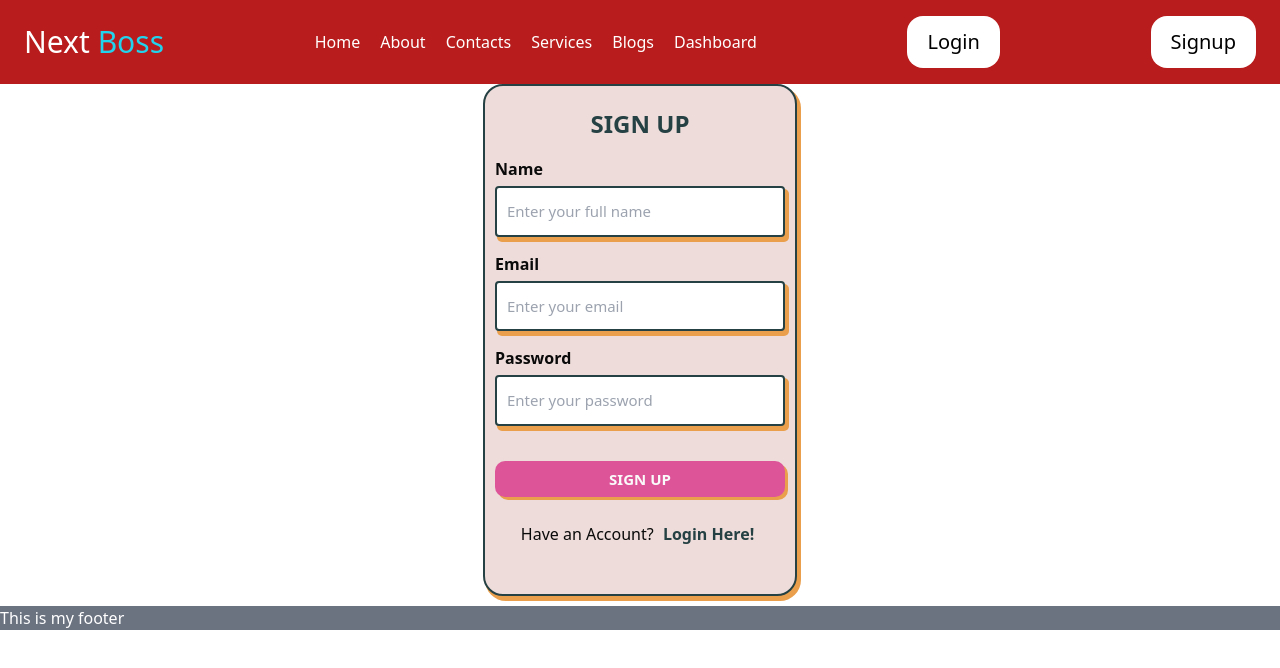
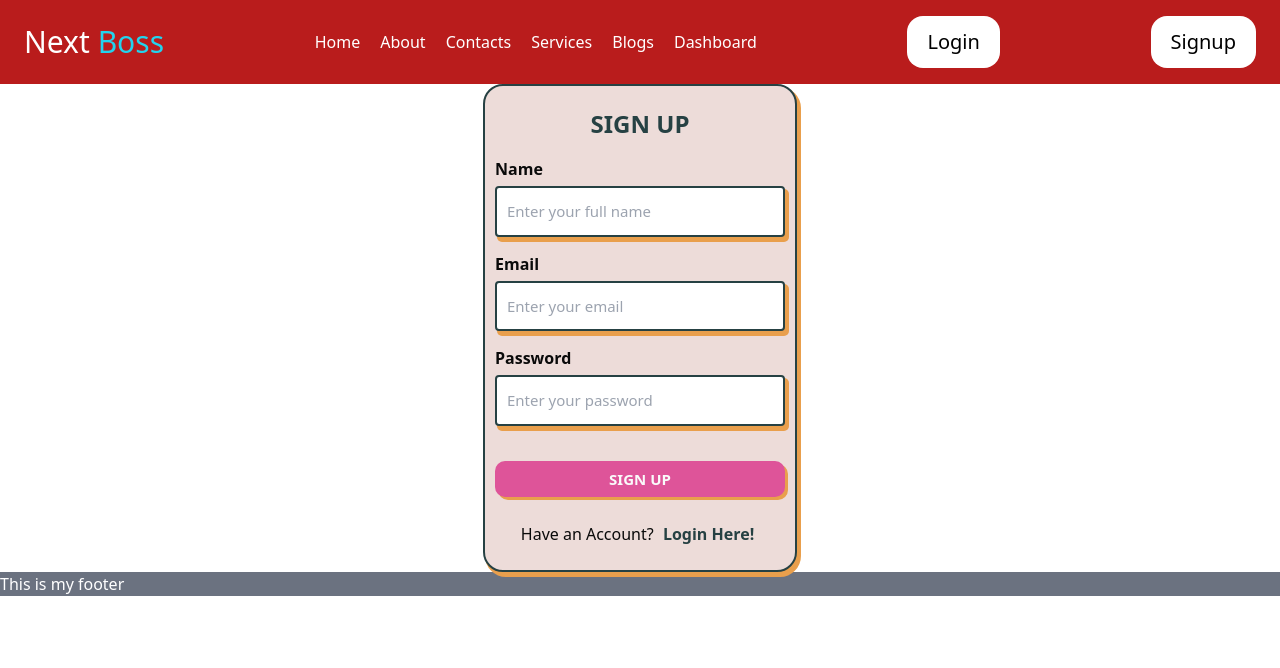
Before and after one commit to masud467/next-boss, a Next.js app: page /signup in a window 1280 px wide. Shown: the top 668 px of the page. Built offline with nearby package versions, Linux system fonts and the light colour scheme.

Commit message:
update:signup page

```diff
--- a/src/app/signup/page.jsx
+++ b/src/app/signup/page.jsx
@@ -53,10 +53,8 @@ const Form = () => {
               </p>
               <a className="link" href="/login"></a>
             </div>
-            <a className="link" href=""></a>
           </form>
         </div>
-        <a className="link" href=""></a>
       </div>
     </StyledWrapper>
   );
```
